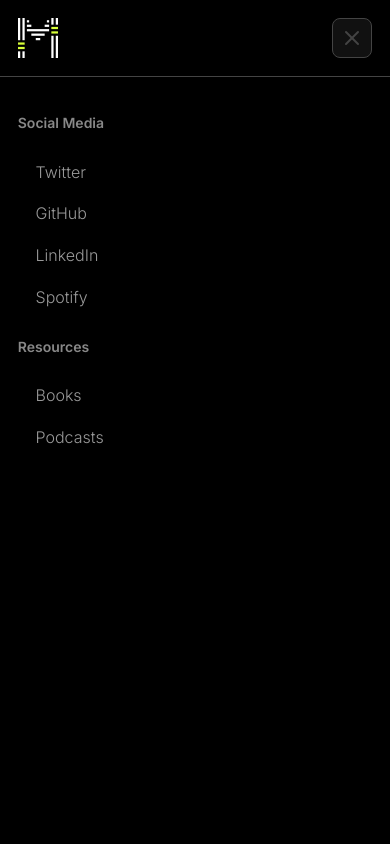
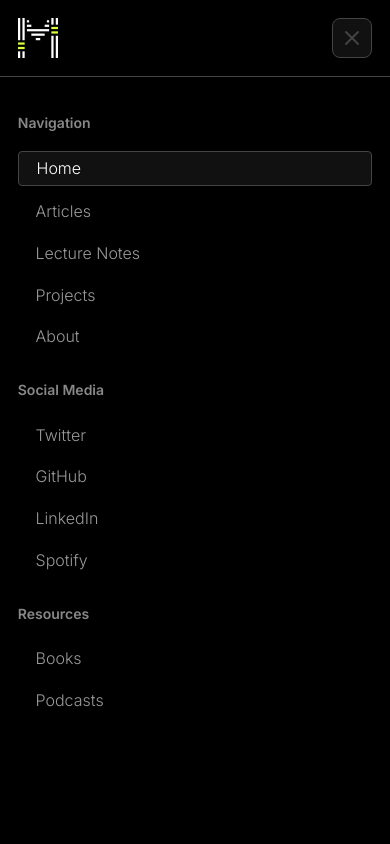
Before and after one commit to MiltMont/Functorial, a Next.js app: page / in a window 390 px wide. Both pictures are taken after a click on the button 352 px from the left and 37 px from the top of the page. Shown: the top 844 px of the page. Built offline with nearby package versions, Linux system fonts and the light colour scheme.

Commit message:
Added conent to mobile menu and Routing capabilities

```diff
--- a/components/layout/MobileNav.tsx
+++ b/components/layout/MobileNav.tsx
@@ -11,6 +11,7 @@
 import { Inter } from "next/font/google";
 import { Global } from "../../utils/globals";
 import Spacer from "../utils/Spacer";
+import { useRouter } from "next/router";
 
 const Nav = styled.nav`
   @media (min-width: ${theme.breakpoints.md}) {
@@ -23,7 +24,10 @@
   weight: ["300", "400", "500", "600"],
 });
 
-const MobileNav: FC = () => (
+const MobileNav: FC = () => {
+  const router = useRouter();
+
+  return (
     <AlertDialog.Root>
       <Nav>
         <Flex
@@ -112,6 +116,20 @@
             </AlertDialog.Cancel>
           </Flex>
           <Style.Container>
+            <Style.Section>Navigation</Style.Section>
+            {Global.navigation.map((item) => (
+              <Link href={item.url} style={{ textDecoration: "none" }}>
+                <AlertDialog.Action asChild>
+                  <Style.Item
+                    key={item.label}
+                    state={router.route === item.url ? "active" : "inactive"}
+                  >
+                    {item.label}
+                  </Style.Item>
+                </AlertDialog.Action>
+              </Link>
+            ))}
+            <Spacer />
             <Style.Section>Social Media</Style.Section>
             {Global.socialMedia.map((item) => (
               <Link href={item.url} style={{ textDecoration: "none" }}>
@@ -120,13 +138,18 @@
                 </Style.Item>
               </Link>
             ))}
-          <Spacer size={1} />
+            <Spacer />
             <Style.Section>Resources</Style.Section>
             {Global.resources.map((item) => (
               <Link href={item.url} style={{ textDecoration: "none" }}>
-              <Style.Item key={item.label} state="inactive">
+                <AlertDialog.Action asChild>
+                  <Style.Item
+                    key={item.label}
+                    state={router.route === item.url ? "active" : "inactive"}
+                  >
                     {item.label}
                   </Style.Item>
+                </AlertDialog.Action>
               </Link>
             ))}
           </Style.Container>
@@ -134,5 +157,6 @@
       </AlertDialog.Portal>
     </AlertDialog.Root>
   );
+};
 
 export default MobileNav;
--- a/components/layout/css.ts
+++ b/components/layout/css.ts
@@ -38,7 +38,8 @@
     font-weight: ${theme.fontWeight[1]};
     border-radius: ${theme.borderRadius[1]};
     padding-left: ${theme.space[1]};
-    padding-top: ${base(1 / 2)};
+    padding-top: ${base(1 / 4)};
+    padding-bottom: ${base(1 / 4)};
     margin-bottom: ${base(1 / 2)};
 
     background-color: ${(props) => variant[props.state].backgroundColor};
--- a/components/utils/Spacer.tsx
+++ b/components/utils/Spacer.tsx
@@ -6,7 +6,7 @@
 };
 
 const Spacer = styled.div<Props>`
-  height: ${(props) => theme.space[props.size] || props.size[1]};
+  height: ${(props) => theme.space[props.size] || theme.space[1]};
 `;
 
 export default Spacer;
--- a/utils/globals.ts
+++ b/utils/globals.ts
@@ -1,4 +1,31 @@
 export const Global = {
+  navigation: [
+    {
+      label: "Home",
+      url: "/",
+      icon: "home",
+    },
+    {
+      label: "Articles",
+      url: "/articles",
+      icon: "book",
+    },
+    {
+      label: "Lecture Notes",
+      url: "/lectures",
+      icon: "book-open",
+    },
+    {
+      label: "Projects",
+      url: "/projects",
+      icon: "code",
+    },
+    {
+      label: "About",
+      url: "/about",
+      icon: "user",
+    },
+  ],
   socialMedia: [
     {
       label: "Twitter",
```
Lines whose indentation alone changed are shown as unchanged.
